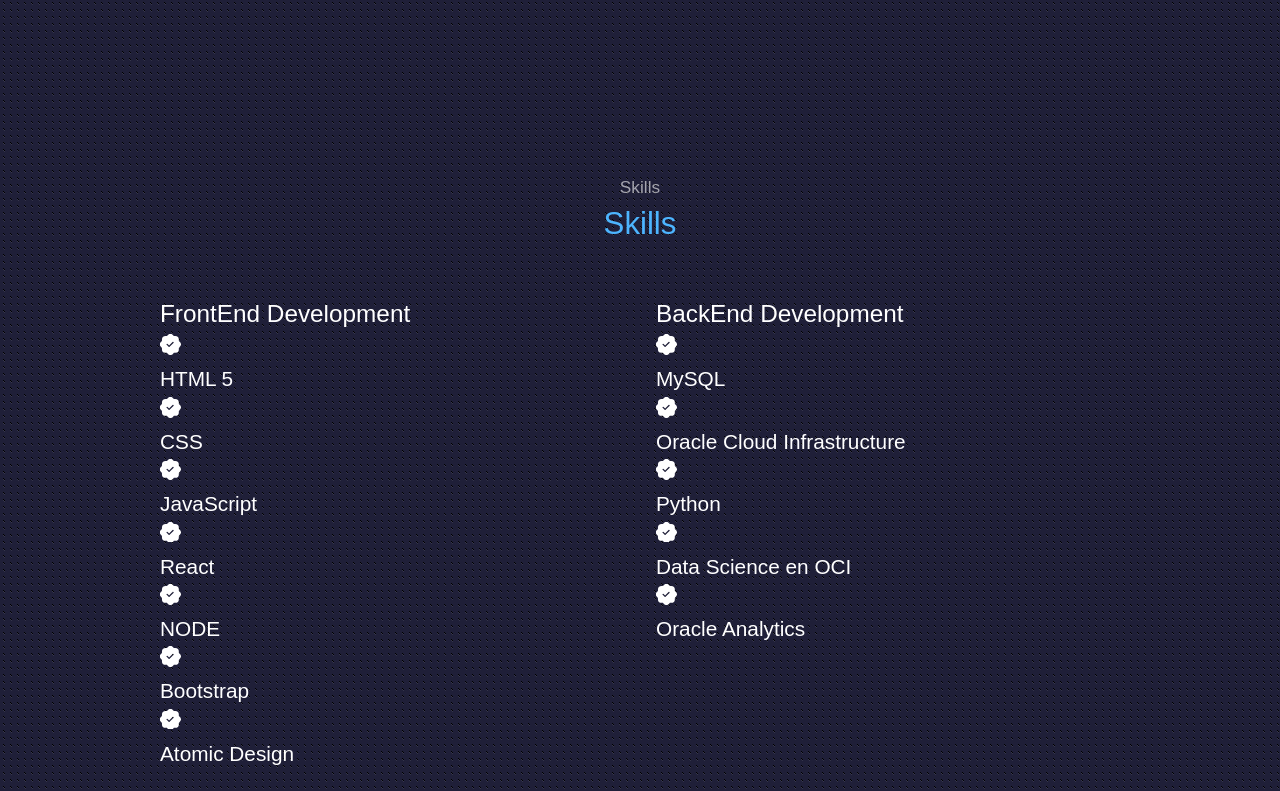
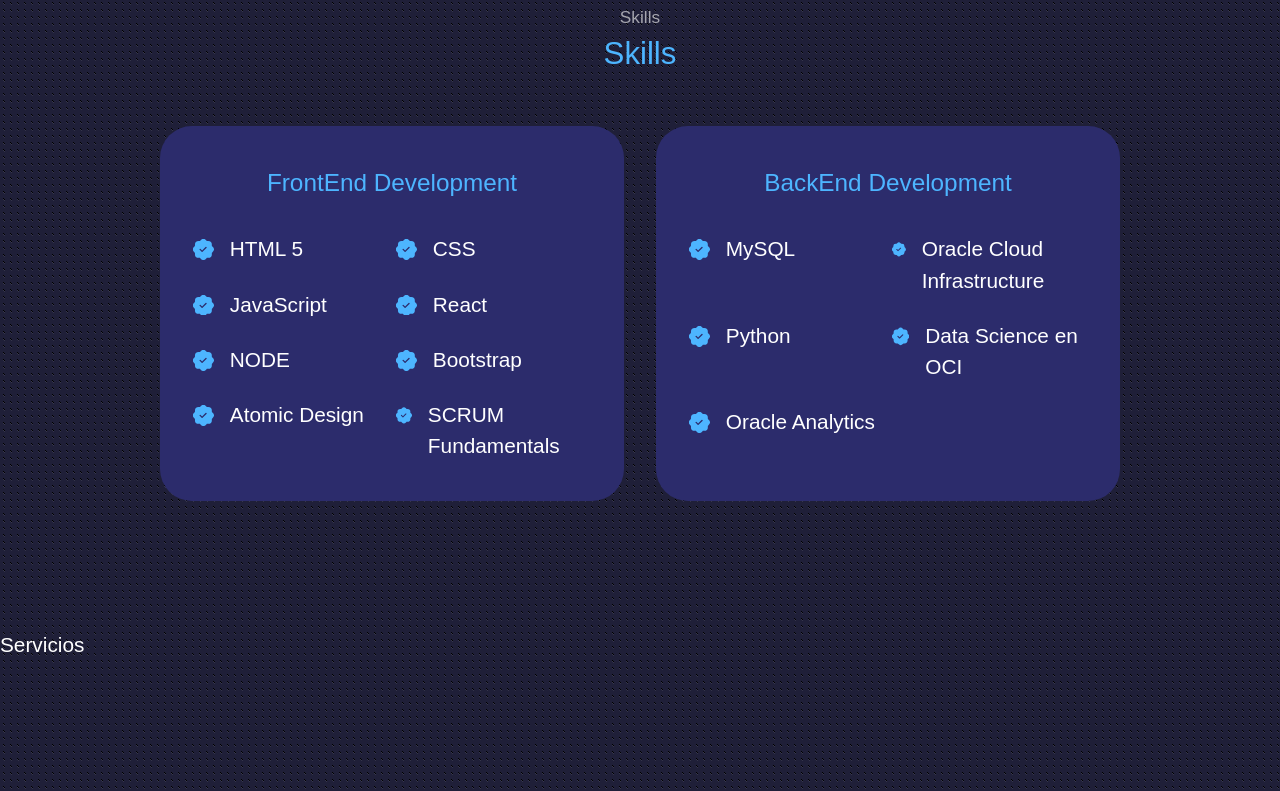
Before and after one commit to BushiMx/Portfolio_David_Escobar, a React (Create React App) app: page / in a window 1280 px wide. Shown: the part 1681-2472 px from the top of the page. Built offline with nearby package versions, Linux system fonts and the light colour scheme; a web font is replaced by a local one.

Commit message:
experience component

```diff
--- a/src/components/experience/Experience.jsx
+++ b/src/components/experience/Experience.jsx
@@ -14,32 +14,36 @@
                     <h3>FrontEnd Development</h3>
                     <div className="experience__content">
                         <article className="experience__details">
-                            <BsFillPatchCheckFill/>
+                            <BsFillPatchCheckFill className="experience__details-icon"/>
                             <h4>HTML 5</h4>
                         </article>
                         <article className="experience__details">
-                            <BsFillPatchCheckFill/>
+                            <BsFillPatchCheckFill className="experience__details-icon"/>
                             <h4>CSS</h4>
                         </article>
                         <article className="experience__details">
-                            <BsFillPatchCheckFill/>
+                            <BsFillPatchCheckFill className="experience__details-icon"/>
                             <h4>JavaScript</h4>
                         </article>
                         <article className="experience__details">
-                            <BsFillPatchCheckFill/>
+                            <BsFillPatchCheckFill className="experience__details-icon"/>
                             <h4>React</h4>
                         </article>
                         <article className="experience__details">
-                            <BsFillPatchCheckFill/>
+                            <BsFillPatchCheckFill className="experience__details-icon"/>
                             <h4>NODE</h4>
                         </article>
                         <article className="experience__details">
-                            <BsFillPatchCheckFill/>
+                            <BsFillPatchCheckFill className="experience__details-icon"/>
                             <h4>Bootstrap</h4>
                         </article>
                         <article className="experience__details">
-                            <BsFillPatchCheckFill/>
+                            <BsFillPatchCheckFill className="experience__details-icon"/>
                             <h4>Atomic Design</h4>
+                        </article>
+                        <article className="experience__details">
+                            <BsFillPatchCheckFill className="experience__details-icon"/>
+                            <h4>SCRUM Fundamentals</h4>
                         </article>
                     </div>
                 </div>
@@ -48,23 +52,23 @@
                     <h3>BackEnd Development</h3>
                     <div className="experience__content">
                         <article className="experience__details">
-                            <BsFillPatchCheckFill/>
+                            <BsFillPatchCheckFill className="experience__details-icon"/>
                             <h4>MySQL</h4>
                         </article>
                         <article className="experience__details">
-                            <BsFillPatchCheckFill/>
+                            <BsFillPatchCheckFill className="experience__details-icon"/>
                             <h4>Oracle Cloud Infrastructure</h4>
                         </article>
                         <article className="experience__details">
-                            <BsFillPatchCheckFill/>
+                            <BsFillPatchCheckFill className="experience__details-icon"/>
                             <h4>Python</h4>
                         </article>
                         <article className="experience__details">
-                            <BsFillPatchCheckFill/>
+                            <BsFillPatchCheckFill className="experience__details-icon"/>
                             <h4>Data Science en OCI</h4>
                         </article>
                         <article className="experience__details">
-                            <BsFillPatchCheckFill/>
+                            <BsFillPatchCheckFill className="experience__details-icon"/>
                             <h4>Oracle Analytics</h4>
                         </article>
                     </div>
--- a/src/components/experience/experience.css
+++ b/src/components/experience/experience.css
@@ -3,3 +3,72 @@
     grid-template-columns: 1fr 1fr;
     gap: 2rem;
 }
+
+.experience__container > div{
+    background: var(--color-bg-variant);
+    padding: 2.4rem 2rem;
+    border-radius: 2rem;
+    border: 1px solid transparent;
+    transition: var(--transition);
+}
+
+.experience__container > div:hover{
+    border-color: var(--color-primary-variant);
+    background: transparent;
+    cursor: default;
+}
+
+.experience__container > div h3{
+    text-align: center;
+    margin-bottom: 2rem;
+    color: var(--color-primary);
+}
+
+.experience__content {
+    display: grid;
+    grid-template-columns: 1fr 1fr;
+    row-gap: 1.5rem;
+    column-gap: 0.5rem;
+}
+
+.experience__details{
+    display: flex;
+    gap: 1rem;
+}
+
+.experience__details-icon{
+    margin-top: 6px;
+    color: var(--color-primary);
+
+}
+
+/* Media query (medium) */
+
+@media screen and (max-width: 1024px) {
+    .experience__container{
+        grid-template-columns: 1fr;
+    }
+
+    .experience__container > div{
+        width: 80%;
+        padding: 2rem;
+        margin: 0 auto;
+    }
+
+    .experience__content{
+        padding: 1rem;
+    }
+}
+
+  /* Media query (small) */
+
+@media screen and (max-width: 600px) {
+    .experience__container{
+        gap: 1rem;
+    }
+
+    .experience__container > div{
+        width: 95%;
+        padding: 2rem 1rem;
+    }
+}
--- a/src/index.css
+++ b/src/index.css
@@ -73,7 +73,7 @@
 
 section{
   margin-top: 8rem;
-  height: 100vh;
+  /* height: 100vh; */
 }
 
 section > h2,
```
